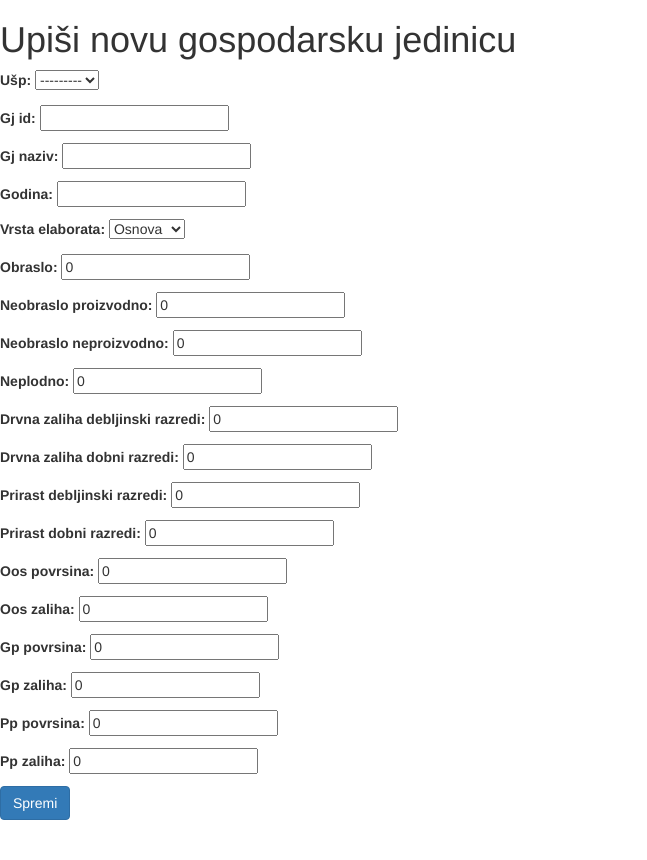
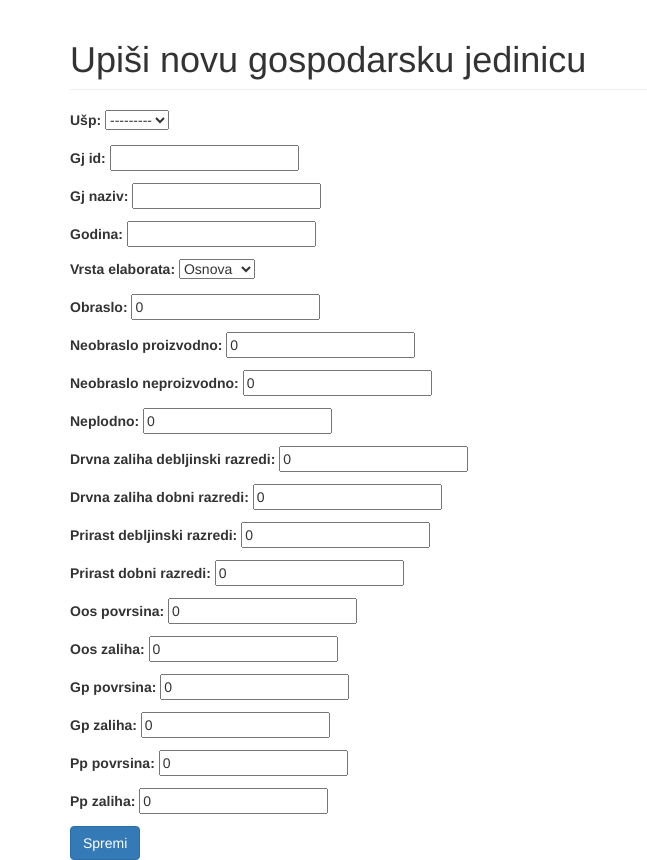
Before and after one commit to dracic/rj_project, a Django app: a page that uses rjesenja/upis/templates/upis/base.html in a window 1280 px wide. Shown: the whole page, without its empty margins (0-647 px from the left). Before the commit the page ends 820 px from the top, so only its background shows below. Run offline with Django 3.2, Linux system fonts and the light colour scheme; data that the repository does not hold is empty; some libraries are stand-ins or nearby versions.

Commit message:
changed templates

```diff
--- a/rjesenja/rjesenja/settings.py
+++ b/rjesenja/rjesenja/settings.py
@@ -125,3 +125,5 @@ USE_TZ = True
 
 STATIC_URL = '/static/'
 STATIC_ROOT = os.path.join(BASE_DIR, 'static')
+
+LOGIN_REDIRECT_URL = '/'
--- a/rjesenja/upis/templates/upis/about.html
+++ b/rjesenja/upis/templates/upis/about.html
@@ -2,6 +2,6 @@
 
 {% block content %}
 
-<h1>About:</h1>
+<h1 class="page-header">About</h1>
 
 {% endblock %}
--- a/rjesenja/upis/templates/upis/base.html
+++ b/rjesenja/upis/templates/upis/base.html
@@ -6,7 +6,7 @@
         <link rel="stylesheet" href="{% static 'css/bootstrap.css' %}">
     </head>
     <body>
-    <div class="">
+    <div class="container">
         <div class="">
         {% block content %}
         {% endblock %}
--- a/rjesenja/upis/templates/upis/gj_form.html
+++ b/rjesenja/upis/templates/upis/gj_form.html
@@ -1,7 +1,7 @@
 {% extends 'upis/base.html' %}
 
 {% block content %}
-    <h1>{% if gj %}Uredi gospodarsku jedinicu{% else %}Upiši novu gospodarsku jedinicu{% endif%}</h1>
+    <h1 class="page-header">{% if gj %}Uredi gospodarsku jedinicu{% else %}Upiši novu gospodarsku jedinicu{% endif %}</h1>
     <div>
         <form method="POST" action=".">
         {% csrf_token %}
--- a/rjesenja/upis/templates/upis/gj_list.html
+++ b/rjesenja/upis/templates/upis/gj_list.html
@@ -2,7 +2,7 @@
 
 {% block content %}
 
-        <h1>Pregled upisanih gospodarskih jedinica</h1>
+        <h1 class="page-header">Pregled upisanih gospodarskih jedinica</h1>
         <div>
             <a class="btn btn-success" href="{% url 'create_gj' %}">Unos nove GJ</a>
         {% if gj_list %}
@@ -27,7 +27,7 @@
                     <td>{{ gj.gj_naziv }}</td>
                     <td>{{ gj.godina }}</td>
                     <td>{{ gj.povrsina }}</td>
-                    <td>{{ gj.drvna_zaliha}}</td>
+                    <td>{{ gj.drvna_zaliha }}</td>
                     <td>{{ gj.prirast}}</td>
                     <td>{{ gj.etat_povrsina}}</td>
                     <td>{{ gj.etat_zaliha}}</td>
--- a/rjesenja/upis/templates/upis/home.html
+++ b/rjesenja/upis/templates/upis/home.html
@@ -2,7 +2,7 @@
 
 {% block content %}
 
-  <h1>Home Page</h1>
+  <h1 class="page-header">Home Page</h1>
 
   <ul>
     <li><a href="{% url 'gj_list' %}">Pregled</a></li>
```
